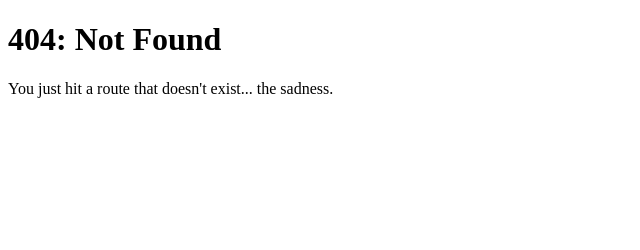
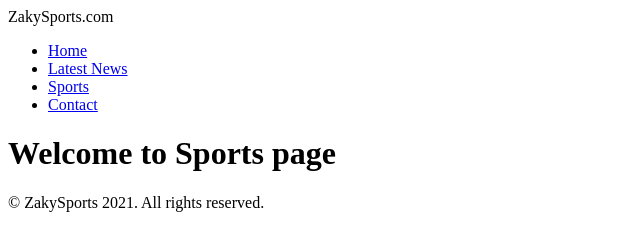
Before and after one commit to codedpills/zakysports, a Gatsby site: page /sports in a window 1280 px wide. Before the commit this address had no page. Shown: the whole page, without its empty margins (0-640 px from the left). Built offline with nearby package versions, Linux system fonts and the light colour scheme; Gatsby itself is replaced by a stand-in of ours.

Commit message:
update page to sports

```diff
--- a/src/components/header/Header.jsx
+++ b/src/components/header/Header.jsx
@@ -14,7 +14,7 @@ const Header = () => {
             <Link to="/news">Latest News</Link>
           </li>
           <li>
-            <Link to="/contact">Contact</Link>
+            <Link to="/sports">Sports</Link>
           </li>
           <li>
             <Link to="/contact">Contact</Link>
--- a/src/pages/contact.jsx
+++ b/src/pages/sports.jsx
@@ -4,7 +4,7 @@ import Layout from '../components/layout';
 const Sports = () => {
     return (
         <Layout>
-            <h1>Welcome to Contact page</h1>
+            <h1>Welcome to Sports page</h1>
         </Layout>
     );
 }
```
